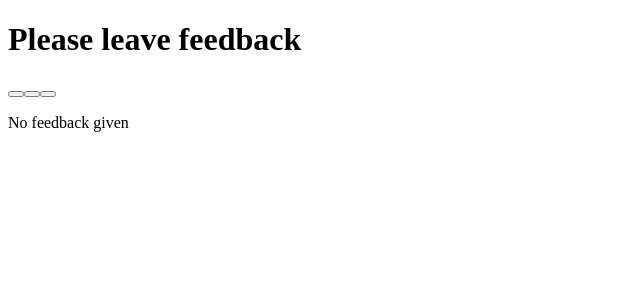
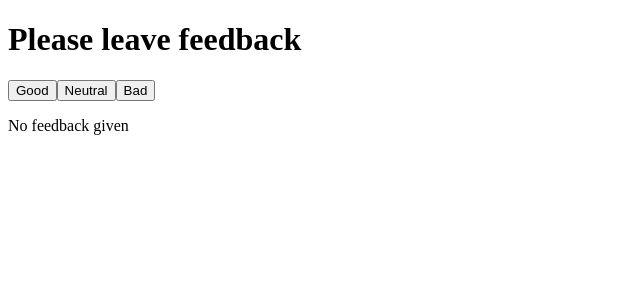
Before and after one commit to Oleva-abr/goit-react-hw-02-feedback, a React (Create React App) app: page / in a window 1280 px wide. Shown: the top 300 px of the page, without its empty margins (0-640 px from the left). Built offline with nearby package versions, Linux system fonts and the light colour scheme; the HTML template or start-up script is replaced by a standard one.

Commit message:
done work version

```diff
--- a/src/components/FeedbackOptions/FeedbackOptions.jsx
+++ b/src/components/FeedbackOptions/FeedbackOptions.jsx
@@ -2,13 +2,17 @@ import React from 'react';
 
 import PropTypes from 'prop-types';
 
-// import './FeedbackOptions.css';
-
 const FeedbackOptions = ({ onLeaveFeedback }) => (
   <div className="feedbackButtons">
-    <button type="button" name="good" onClick={() => onLeaveFeedback} />
-    <button type="button" name="neutral" onClick={onLeaveFeedback} />
-    <button type="button" name="bad" onClick={onLeaveFeedback} />
+    <button type="button" name="good" onClick={onLeaveFeedback}>
+      Good
+    </button>
+    <button type="button" name="neutral" onClick={onLeaveFeedback}>
+      Neutral
+    </button>
+    <button type="button" name="bad" onClick={onLeaveFeedback}>
+      Bad
+    </button>
   </div>
 );
 
```
